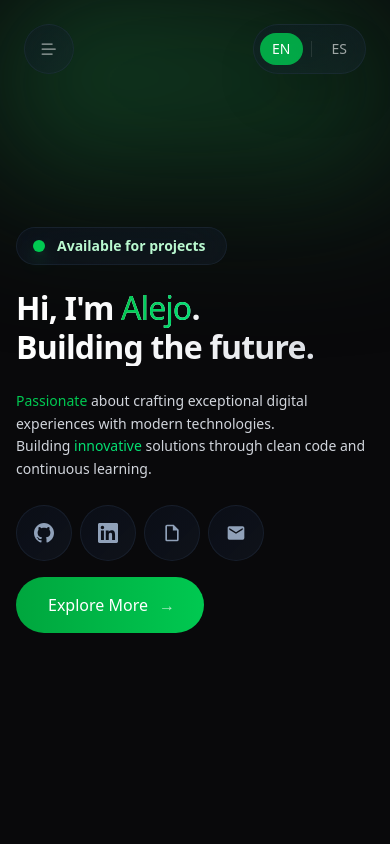
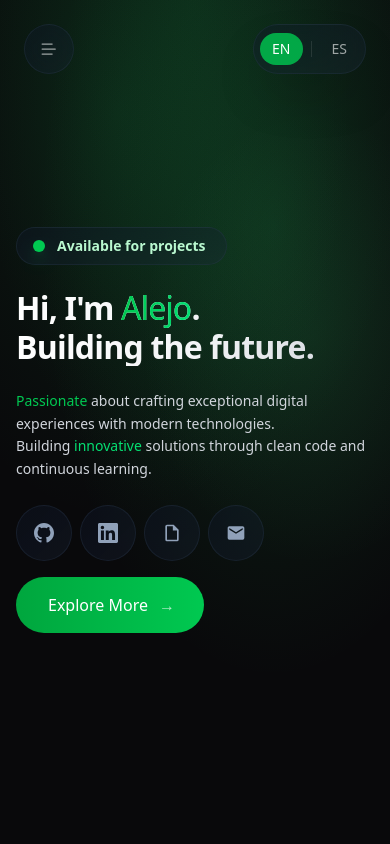
Before and after one commit to alefeas/portfolio-v2, a Next.js app: page / in a window 390 px wide. Shown: the top 844 px of the page. Built offline with nearby package versions, Linux system fonts and the light colour scheme; a web font is replaced by a local one.

Commit message:
feat: Add Prismatic Aurora Burst background on Hero hover using Tailwind colors

```diff
--- a/app/components/sections/About.tsx
+++ b/app/components/sections/About.tsx
@@ -21,7 +21,7 @@ export default function About() {
       {/* Content */}
       <div className="flex flex-col lg:flex-row gap-6 lg:gap-10 items-start">
         {/* Image */}
-        <div className="relative w-full max-w-2xl lg:max-w-sm flex-shrink-0">
+        <div className="relative w-full max-w-2xl lg:w-sm lg:flex-shrink-0">
           {/* Mobile: Square image */}
           <div className="lg:hidden aspect-square rounded-2xl overflow-hidden">
             <img
@@ -42,7 +42,7 @@ export default function About() {
         </div>
 
         {/* Content */}
-        <div className="w-full max-w-2xl">
+        <div className="w-full max-w-2xl lg:w-130">
           <div className="space-y-8">
             {/* Bio */}
             <div>
--- a/app/components/sections/Hero.tsx
+++ b/app/components/sections/Hero.tsx
@@ -9,35 +9,44 @@ import { IconButton, Button, StatusBadge, Tooltip } from '@/app/components/ui';
 export default function Hero() {
   const { t } = useTranslation();
   const [hoveredButton, setHoveredButton] = useState<string | null>(null);
+  const [isHovering, setIsHovering] = useState(false);
 
   return (
     <>
-      {/* Background with gradient - only in hero section */}
-      <div
+      {/* Prismatic Aurora Burst Background - Only on Hover */}
+      <motion.div
         className="absolute top-0 left-0 w-full -z-10 pointer-events-none"
         style={{
-          height: '20vh',
-          background: `
-            radial-gradient(circle at 15% 40%, rgba(34, 197, 94, 0.5) 0%, transparent 50%),
-            radial-gradient(circle at 85% 70%, rgba(34, 197, 94, 0.4) 0%, transparent 55%),
-            radial-gradient(circle at 50% 0%, rgba(34, 197, 94, 0.3) 0%, transparent 40%),
-            #0a0a0a
-          `,
-          filter: 'blur(80px)',
+          height: '15%',
+          background: `radial-gradient(ellipse 120% 80% at 70% 20%, rgb(34, 197, 94, 0.15), transparent 50%),
+            radial-gradient(ellipse 100% 60% at 30% 10%, rgb(22, 163, 74, 0.12), transparent 60%),
+            radial-gradient(ellipse 90% 70% at 50% 0%, rgb(21, 128, 61, 0.18), transparent 65%),
+            radial-gradient(ellipse 110% 50% at 80% 30%, rgb(74, 222, 128, 0.08), transparent 40%)`,
         }}
       />
-      <section id="hero" className="relative flex min-h-screen flex-col gap-6 md:gap-8 pb-20 md:pb-32 pt-20 md:pt-24 justify-center px-4 md:px-6 max-w-6xl mx-auto overflow-visible">
+      <section
+        id="hero"
+        className="relative flex min-h-screen flex-col gap-6 md:gap-8 pb-20 md:pb-32 pt-20 md:pt-24 justify-center px-4 md:px-6 max-w-6xl mx-auto overflow-visible"
+        onMouseEnter={() => setIsHovering(true)}
+        onMouseLeave={() => setIsHovering(false)}
+      >
 
       {/* Status Badge */}
-      <StatusBadge>
-        {t('available')}
-      </StatusBadge>
+      <motion.div
+        initial={{ opacity: 0, y: 40, filter: "blur(10px)" }}
+        animate={{ opacity: 1, y: 0, filter: "blur(0px)" }}
+        transition={{ duration: 0.3, delay: 0, ease: "easeOut" }}
+      >
+        <StatusBadge>
+          {t('available')}
+        </StatusBadge>
+      </motion.div>
 
       {/* Main Title */}
       <motion.h1
         initial={{ opacity: 0, y: 40, filter: "blur(10px)" }}
         animate={{ opacity: 1, y: 0, filter: "blur(0px)" }}
-        transition={{ duration: 0.3, delay: 0.1, ease: "easeOut" }}
+        transition={{ duration: 0.3, delay: 0.15, ease: "easeOut" }}
         className="hero-title font-semibold leading-[1.2] tracking-tight bg-gradient-to-r from-white via-gray-100 to-gray-300 bg-clip-text text-transparent"
         style={{ textWrap: 'balance' }}
       >
@@ -49,7 +58,7 @@ export default function Hero() {
       <motion.h2
         initial={{ opacity: 0, y: 40, filter: "blur(10px)" }}
         animate={{ opacity: 1, y: 0, filter: "blur(0px)" }}
-        transition={{ duration: 0.35, delay: 0.2, ease: "easeOut" }}
+        transition={{ duration: 0.3, delay: 0.3, ease: "easeOut" }}
         className="max-w-2xl leading-relaxed text-gray-300 text-sm md:text-base"
       >
         <span className="text-green-500 font-medium">{t('passionate')}</span> {t('about_desc')} <br /> {t('building')} <span className="text-green-400 font-medium">{t('innovative')}</span> {t('solutions')}.
@@ -59,12 +68,18 @@ export default function Hero() {
       <motion.div
         initial={{ opacity: 0, filter: "blur(10px)" }}
         animate={{ opacity: 1, filter: "blur(0px)" }}
-        transition={{ duration: 0.25, delay: 0.3, ease: [0.25, 0.46, 0.45, 0.94] }}
+        transition={{ duration: 0.3, delay: 0.45, ease: "easeOut" }}
         className="hero-actions flex flex-col md:flex-row items-start md:items-center gap-4 md:gap-6"
       >
         <div className="hero-nav-board">
-          {heroNavLinks.map((item) => (
-            <div key={item.key} className="relative">
+          {heroNavLinks.map((item, index) => (
+            <motion.div
+              key={item.key}
+              className="relative"
+              initial={{ opacity: 0, y: 40, filter: "blur(10px)" }}
+              animate={{ opacity: 1, y: 0, filter: "blur(0px)" }}
+              transition={{ duration: 0.3, delay: 0.45 + index * 0.05, ease: "easeOut" }}
+            >
               <Tooltip label={item.key.charAt(0).toUpperCase() + item.key.slice(1)} isVisible={hoveredButton === item.key}>
                 <IconButton
                   icon={<svg className="size-5" fill="currentColor" viewBox={item.icon === 'github' ? "0 0 24 24" : item.icon === 'linkedin' ? "0 0 24 24" : item.icon === 'resume' ? "0 0 24 24" : "0 0 24 24"}>
@@ -80,11 +95,16 @@ export default function Hero() {
                   onMouseLeave={() => setHoveredButton(null)}
                 />
               </Tooltip>
-            </div>
+            </motion.div>
           ))}
         </div>
 
-        <div className="hero-cta-container">
+        <motion.div
+          className="hero-cta-container"
+          initial={{ opacity: 0, y: 40, filter: "blur(10px)" }}
+          animate={{ opacity: 1, y: 0, filter: "blur(0px)" }}
+          transition={{ duration: 0.3, delay: 0.45 + heroNavLinks.length * 0.05, ease: "easeOut" }}
+        >
           <Button href="#projects" variant="cta">
             <span>{t('exploreMore')}</span>
             <motion.div
@@ -99,7 +119,7 @@ export default function Hero() {
               →
             </motion.div>
           </Button>
-        </div>
+        </motion.div>
       </motion.div>
     </section>
     </>
--- a/app/lib/translations.ts
+++ b/app/lib/translations.ts
@@ -189,7 +189,7 @@ export const translations = {
     cloudTech: 'tecnologías en la nube',
     microservices: 'arquitectura de microservicios',
     databaseOpt: 'optimización avanzada de bases de datos',
-    stayingCurrent: 'para mantenerme actualizado con las tendencias de la industria.',
+    stayingCurrent: 'para mantenerme actualizado con las tendencias de la industria',
     whatIBest: 'Lo Que Hago Mejor',
     fullStackWeb: 'Desarrollo web full-stack con frameworks modernos',
     databaseDesign: 'Diseño y optimización de bases de datos',
```
Also changed, not shown: app/components/ui/Carousel.tsx (+47 -49 lines).
